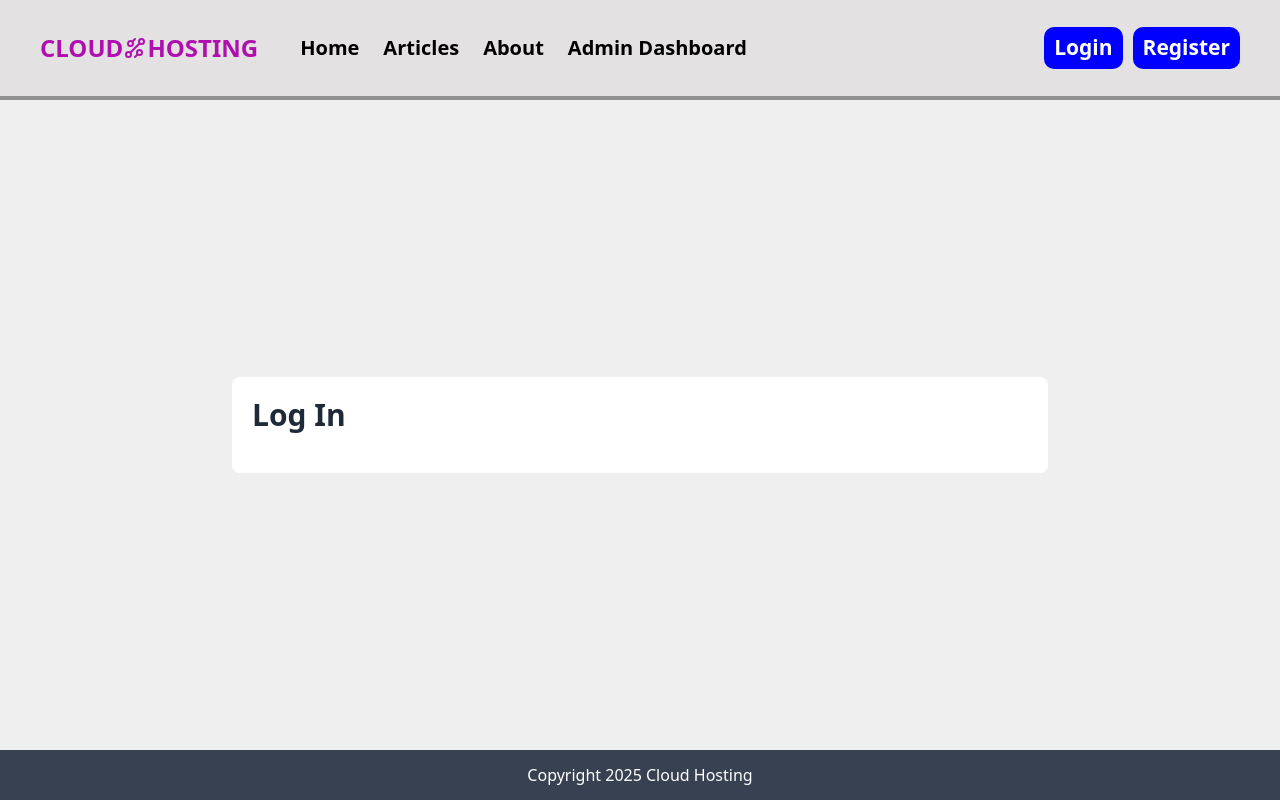
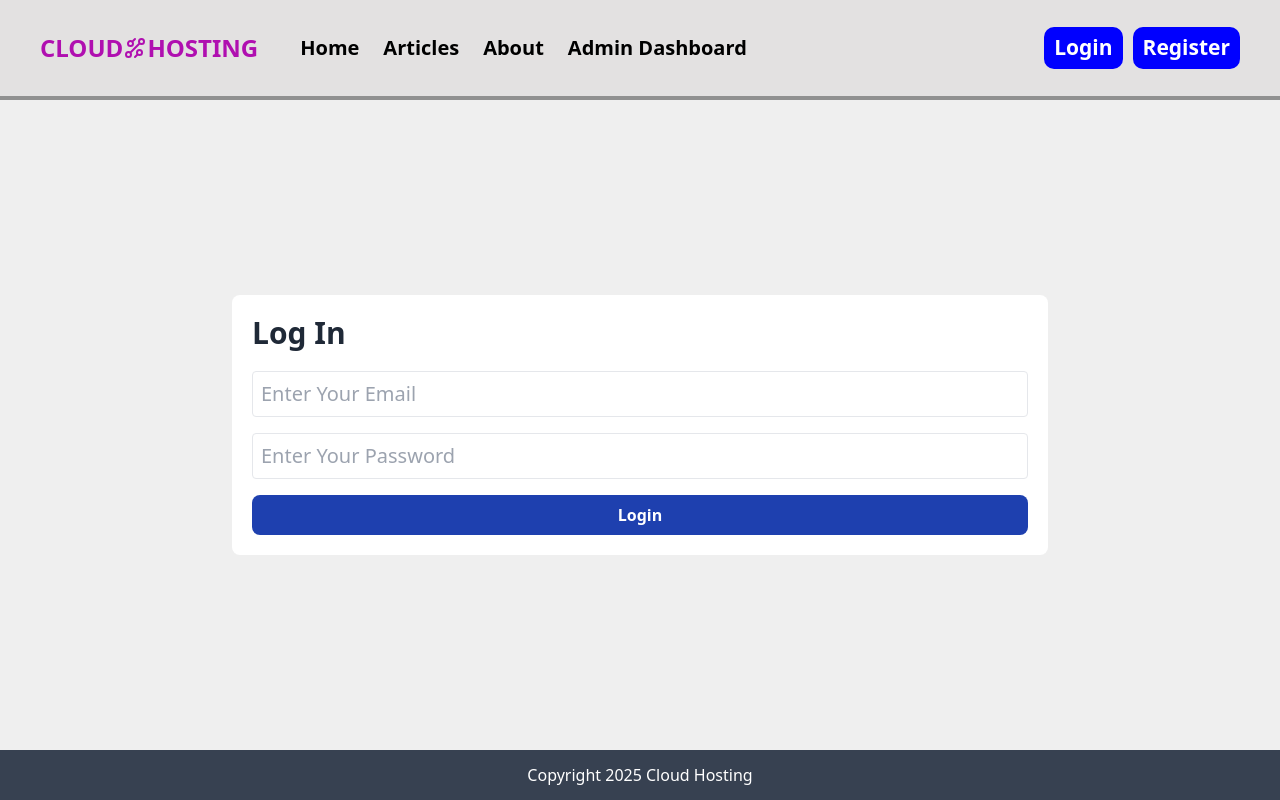
Before and after one commit to MRamadanMcit/YoussefAbbasNext, a Next.js app: page /login in a window 1280 px wide. Built offline with nearby package versions, Linux system fonts and the light colour scheme.

Commit message:
WIP Login Page Design

```diff
--- a/package.json
+++ b/package.json
@@ -12,7 +12,8 @@
     "next": "15.1.1",
     "react": "^19.0.0",
     "react-dom": "^19.0.0",
-    "react-icons": "^5.4.0"
+    "react-icons": "^5.4.0",
+    "react-toastify": "^11.0.2"
   },
   "devDependencies": {
     "@eslint/eslintrc": "^3",
--- a/src/app/(user)/login/page.tsx
+++ b/src/app/(user)/login/page.tsx
@@ -1,9 +1,11 @@
+import LoginForm from "@/components/login";
+
 export default function LoginPage() {
   return (
     <section className="fix-height container m-auto px-7 flex items-center justify-center h-full">
       <div className="w-full m-auto p-5 bg-white rounded-lg md:w-2/3">
         <h1 className="mb-5 text-gray-800 text-3xl font-bold">Log In</h1>
-
+        <LoginForm />
       </div>
     </section>
   );
--- a/src/app/layout.tsx
+++ b/src/app/layout.tsx
@@ -1,5 +1,6 @@
 import type { Metadata } from "next";
 import { Geist, Geist_Mono } from "next/font/google";
+import { ToastContainer } from "react-toastify";
 
 import Header from "@/components/header";
 import Footer from "@/components/footer";
@@ -32,6 +33,7 @@ export default function RootLayout({
         className={`${geistSans.variable} ${geistMono.variable} antialiased`}
       >
         <Header />
+        <ToastContainer />
         <main style={{ minHeight: "calc(100vh - 150px)" }}>{children}</main>
         <Footer />
       </body>
--- a/src/components/login/index.tsx
+++ b/src/components/login/index.tsx
@@ -1,17 +1,35 @@
 "use client";
 
+import React, { useState } from "react";
+import { toast } from 'react-toastify';
+
 export default function Login() {
+  const [email, setEmail] = useState("");
+  const [password, setPassword] = useState("");
+
+  const formSubmitHandle = (e: React.FormEvent) => {
+    e.preventDefault();
+    if(email === "") return toast.error("Email is Required");
+    if(password === "") return toast.error("Password is Required");
+
+    console.log({ email, password });
+  };
+
   return (
-    <form className="flex flex-col">
+    <form className="flex flex-col" onSubmit={formSubmitHandle}>
       <input
         className="mb-4 p-2 text-xl border rounded"
         type="email"
         placeholder="Enter Your Email"
+        value={email}
+        onChange={(e) => setEmail(e.target.value)}
       />
       <input
         className="mb-4 p-2 text-xl border rounded"
         type="password"
         placeholder="Enter Your Password"
+        value={password}
+        onChange={(e) => setPassword(e.target.value)}
       />
       <button
         type="submit"
```
Also changed, not shown: 1 other file (tests, documents, lock files or other folders).
